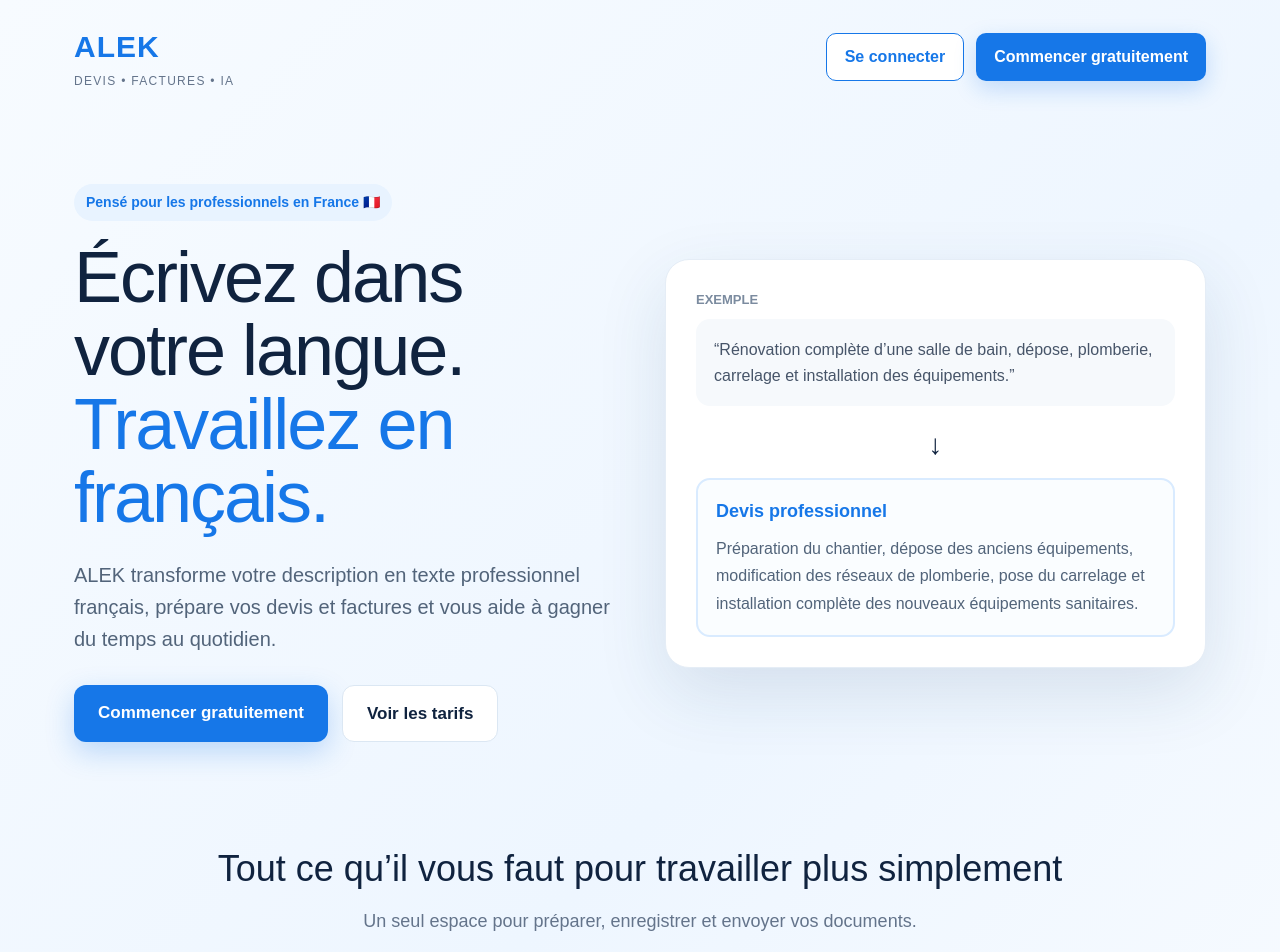
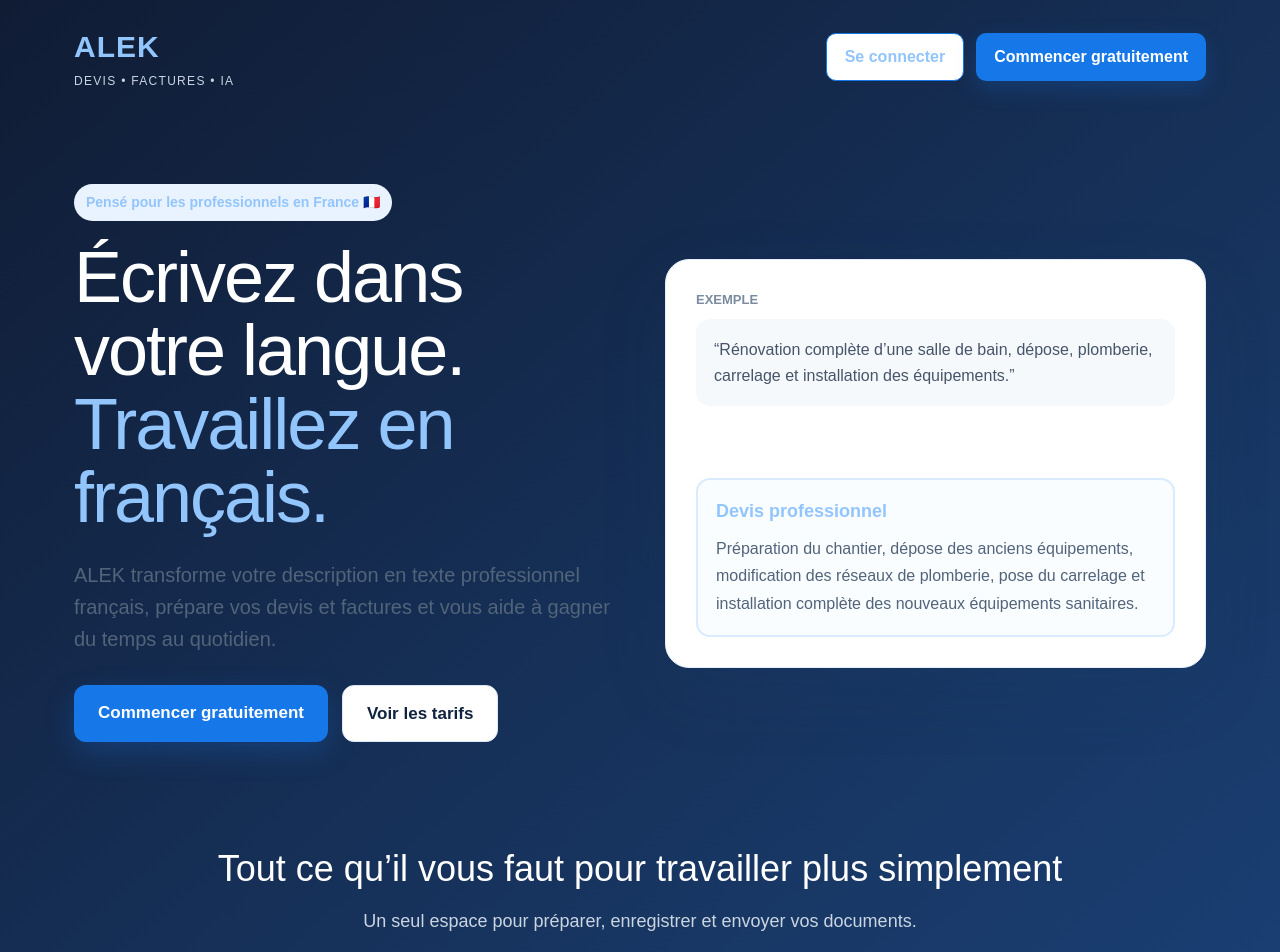
Before and after one commit to rostomiorjonikidze-dotcom/ALEK-app, a Next.js app: page /welcom in a window 1280 px wide. Shown: the top 952 px of the page. Built offline with nearby package versions, Linux system fonts and the light colour scheme.

Commit message:
Rework welcome page with approved premium navy hero style

```diff
--- a/app/welcom/page.tsx
+++ b/app/welcom/page.tsx
@@ -6,8 +6,8 @@
       style={{
         minHeight: "100vh",
         background:
-          "linear-gradient(135deg, #f7fbff 0%, #eef6ff 45%, #ffffff 100%)",
-        color: "#10233f",
+          "linear-gradient(140deg, #101c34 0%, #183866 52%, #1e4c8e 100%)",
+        color: "#ffffff",
         fontFamily: "Arial, Helvetica, sans-serif",
       }}
     >
@@ -28,7 +28,7 @@
               fontSize: 30,
               fontWeight: 800,
               letterSpacing: 1,
-              color: "#1677e8",
+              color: "#93c5fd",
             }}
           >
             ALEK
@@ -38,7 +38,7 @@
             style={{
               fontSize: 12,
               letterSpacing: 1.3,
-              color: "#64748b",
+              color: "#cbd5e1",
               marginTop: 3,
             }}
           >
@@ -58,7 +58,7 @@
             href="/login"
             style={{
               textDecoration: "none",
-              color: "#1677e8",
+              color: "#93c5fd",
               fontWeight: 700,
               padding: "11px 18px",
               border: "1px solid #1677e8",
@@ -102,7 +102,7 @@
             style={{
               display: "inline-block",
               background: "#e8f3ff",
-              color: "#1677e8",
+              color: "#93c5fd",
               fontWeight: 700,
               fontSize: 14,
               padding: "8px 12px",
@@ -123,7 +123,7 @@
           >
             Écrivez dans votre langue.
             <br />
-            <span style={{ color: "#1677e8" }}>Travaillez en français.</span>
+            <span style={{ color: "#93c5fd" }}>Travaillez en français.</span>
           </h1>
 
           <p
@@ -240,7 +240,7 @@
                 fontWeight: 800,
                 fontSize: 18,
                 marginBottom: 10,
-                color: "#1677e8",
+                color: "#93c5fd",
               }}
             >
               Devis professionnel
@@ -279,7 +279,7 @@
 
           <p
             style={{
-              color: "#64748b",
+              color: "#cbd5e1",
               fontSize: 18,
               marginTop: 12,
             }}
@@ -325,7 +325,7 @@
               </div>
               <div
                 style={{
-                  color: "#64748b",
+                  color: "#cbd5e1",
                   lineHeight: 1.6,
                   marginTop: 8,
                 }}
```
